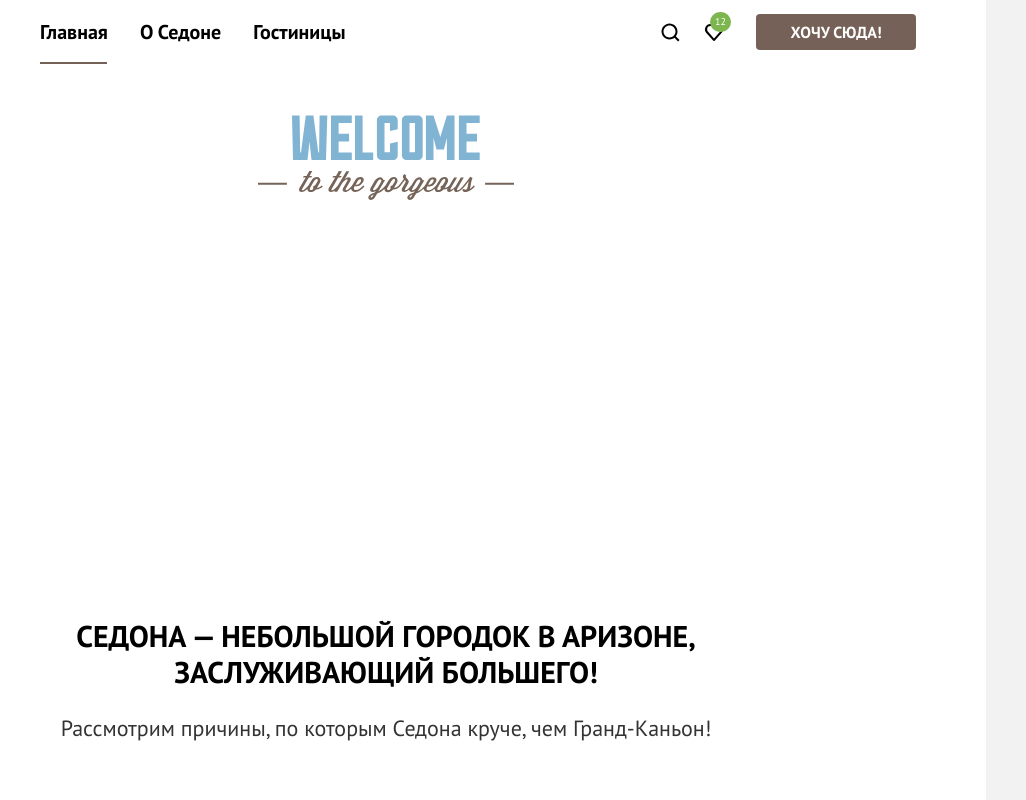
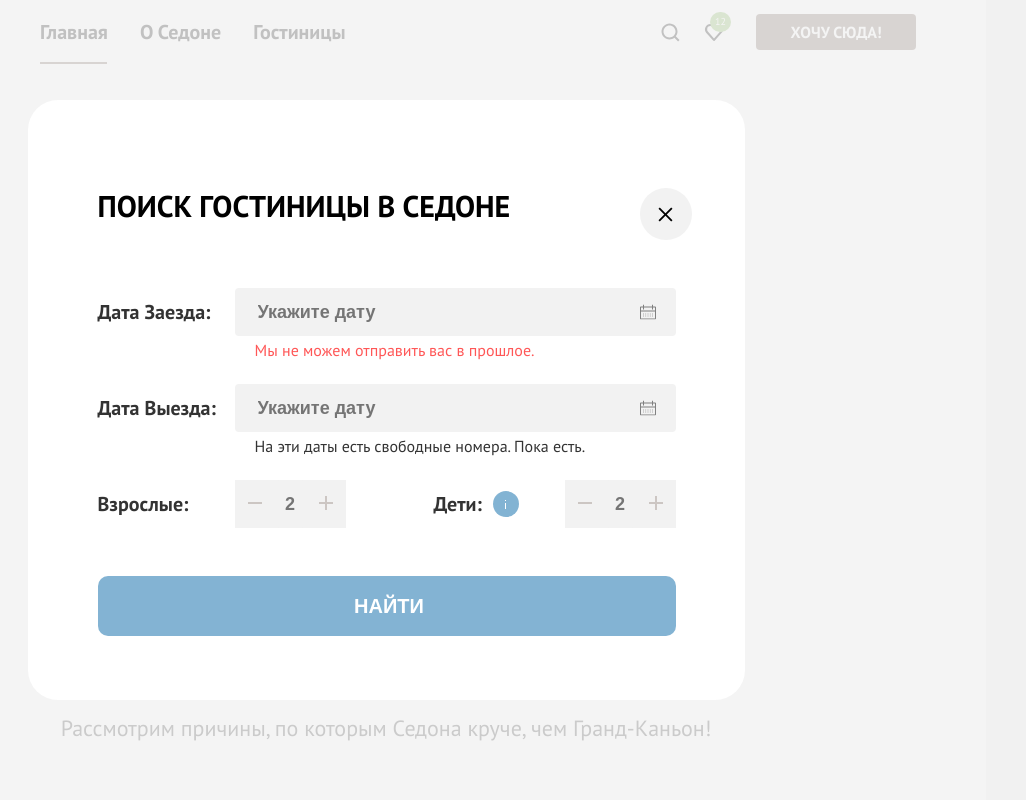
Before and after one commit to htmlacademy-htmlcss/2402657-sedona-38, a plain HTML site: page index.html in a window 1280 px wide. Shown: the top 800 px of the page, 254-1280 px from the left. Drawn offline with Linux system fonts and the light colour scheme.

Commit message:
правки на переполнение после ревью и пройденного валидатора

```diff
--- a/index.html
+++ b/index.html
@@ -188,16 +188,20 @@
       </a>
     </div>
   </footer>
+</div>
   <div class="modal-container modal-container-close">
     <div class="modal">
-      <button class="modal-close-button">
-        <span class="visually-hidden">Закрыть модальное окно</span>
-      </button>
       <section class="modal-content">
+        <div class="model-title-wrapper">
+          <button class="modal-close-button">
+            <span class="visually-hidden">Закрыть модальное окно</span>
+          </button>
+        </div>
         <h2 class="modal-title">Поиск гостиницы в Седоне</h2>
         <form class="modal-form" method="post" action="https://echo.htmlacademy.ru/">
           <div class="input-wrapper modal-date-in">
             <label for="date-in" class="input-title date-in-title">Дата Заезда:</label>
+            <div class="input-message-wrapper">
             <input class="modal-input date-in-input" type="text" placeholder="Укажите дату" name="date-in" id="date-in">
             <svg class="calendar-icon-in" width="16" height="15" fill="none" xmlns="http://www.w3.org/2000/svg">
               <path d="M5.75 10C6.05 10 6.25 9.8 6.25 9.5C6.25 9.2 6.05 9 5.75 9C5.45 9 5.25 9.2 5.25 9.5C5.25 9.8 5.45 10 5.75 10Z"/>
@@ -213,9 +217,11 @@
               <path d="M12.5 11C12.2 11 12 11.2 12 11.5C12 11.8 12.2 12 12.5 12C12.8 12 13 11.8 13 11.5C13 11.2 12.8 11 12.5 11Z"/>
             </svg>
             <span class="modal-message-error">Мы не можем отправить вас в прошлое.</span>
+            </div>
           </div>
           <div class="input-wrapper modal-date-out">
             <label for="date-out" class="input-title date-out-title">Дата Выезда:</label>
+            <div class="input-message-wrapper">
             <input class="modal-input date-out-input" type="text" name="date-out" id="date-out" placeholder="Укажите дату">
             <svg class="calendar-icon-out " width="16" height="15" fill="none" xmlns="http://www.w3.org/2000/svg">
               <path d="M5.75 10C6.05 10 6.25 9.8 6.25 9.5C6.25 9.2 6.05 9 5.75 9C5.45 9 5.25 9.2 5.25 9.5C5.25 9.8 5.45 10 5.75 10Z"/>
@@ -231,6 +237,7 @@
               <path d="M12.5 11C12.2 11 12 11.2 12 11.5C12 11.8 12.2 12 12.5 12C12.8 12 13 11.8 13 11.5C13 11.2 12.8 11 12.5 11Z"/>
             </svg>
             <span class="modal-message">На эти даты есть свободные номера. Пока есть.</span>
+            </div>
           </div>
             <div class="input-wrapper modal-people-item-adults">
               <label for="adults" class="input-title adults-title">Взрослые:</label>
@@ -285,7 +292,6 @@
         </form>
       </section>
     </div>
-  </div>
 </div>
 </body>
 </html>
--- a/styles/styles.css
+++ b/styles/styles.css
@@ -59,9 +59,9 @@ body {
 }
 
 /*скрытие модального окна*/
-.modal-container-close {
-  display: none;
-}
+/*.modal-container-close {*/
+/*  display: none;*/
+/*}*/
 
 .modal {
   position: relative;
@@ -74,15 +74,19 @@ body {
   border-radius: 30px;
 }
 
+.model-title-wrapper {
+  position: relative;
+}
+
 .modal-close-button {
   position: absolute;
   padding: 0;
-  top: 87px;
-  right: 52px;
+  top: 100%;
+  left: 94%;
   width: 52px;
   height: 52px;
   border: none;
-  background-image: url("/images/icons/close.svg");
+  background-image: url("../images/icons/close.svg");
   background-repeat: no-repeat;
   background-position: center;
   cursor: pointer;
@@ -146,6 +150,23 @@ body {
   font-weight: 700;
   font-size: 20px;
   line-height: 24px;
+}
+.date-in-title {
+  width: 113px;
+}
+
+.date-out-title {
+  width: 119px;
+}
+
+.adults-title {
+  width: 91px;
+  word-break: break-word;
+}
+
+.children-title {
+  width: 49px;
+  word-break: break-word;
 }
 
 .modal-input {
@@ -161,6 +182,7 @@ body {
   border-radius: 4px;
   color: #000000;
   background-color: #F2F2F2;
+  border: solid 3px transparent;
 }
 
 .modal-input:hover {
@@ -174,15 +196,17 @@ body {
 
 .calendar-icon-in {
   position: absolute;
-  right: 93px;
-  top: 205px;
+  top: 50%;
+  right: 20px;
+  transform: translateY(-50%);
   fill: gray;
 }
 
 .calendar-icon-out {
   position: absolute;
-  right: 93px;
-  top: 300px;
+  top: 50%;
+  right: 20px;
+  transform: translateY(-50%);
   fill: gray;
 }
 
@@ -220,10 +244,17 @@ body {
   fill: #7561574D;
 }
 
+.input-message-wrapper {
+  position: relative;
+  display: flex;
+  flex-grow: 1;
+}
+
 .modal-message-error {
   position: absolute;
-  top: 240px;
-  left: 227px;
+  top: 100%;
+  left: 20px;
+  margin-top: 4px;
   font-weight: 400;
   font-size: 16px;
   line-height: 21px;
@@ -232,9 +263,9 @@ body {
 
 .modal-message {
   position: absolute;
-  position: absolute;
-  top: 336px;
-  left: 227px;
+  top: 100%;
+  left: 20px;
+  margin-top: 4px;
   font-weight: 400;
   font-size: 16px;
   line-height: 21px;
@@ -242,6 +273,8 @@ body {
 }
 
 .adults-input, .children-input {
+  width: 31px;
+  border: none;
   text-align: center;
   padding: 0;
 }
@@ -1533,39 +1566,35 @@ fieldset {
   color: #333333;
 }
 
-.product-card-button-detail {
-  background-color: #756157;
-  text-transform: uppercase;
+.product-card-button-more {
+  box-sizing: border-box;
   width: 140px;
   min-height: 36px;
   border-radius: 4px;
   border: none;
-  cursor: pointer
-}
-
-.product-card-button-detail:hover {
+  font-size: 16px;
+  font-weight: 700;
+  line-height: 20px;
+  text-transform: uppercase;
+  text-decoration: none;
+  word-wrap: break-word;
+  padding: 8px 25px;
+  color: #FFFFFF;
+  background-color: #756157;
+  cursor: pointer;
+}
+
+.product-card-button-more:hover {
   background-color: #615048;
 }
 
-.product-card-button-detail:focus {
+.product-card-button-more:focus {
   background-color: #615048;
 }
 
-.product-card-button-detail:active {
+.product-card-button-more:active {
+  color: #FFFFFF4D;
   background-color: #756157;
-}
-
-.product-card-detail-link:active {
-  color: #FFFFFF4D;
-}
-
-.product-card-detail-link {
-  font-family: "PT Sans", "Arial", sans-serif;
-  font-size: 16px;
-  font-weight: 700;
-  line-height: 20px;
-  color: #FFFFFF;
-  text-decoration: none;
 }
 
 .product-card-button-like, .product-card-button-in-favorites {
```
Also changed, not shown: catalog.html (+5 -13 lines).
